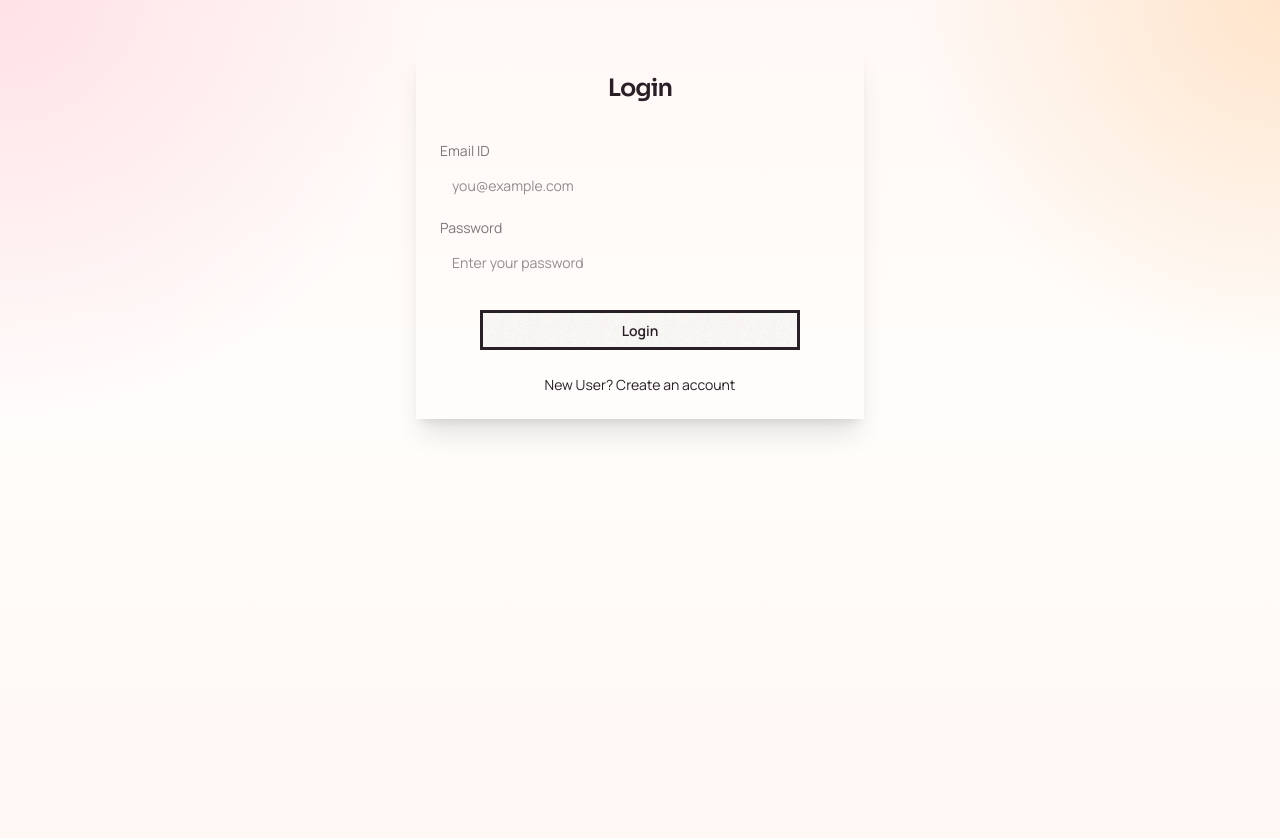
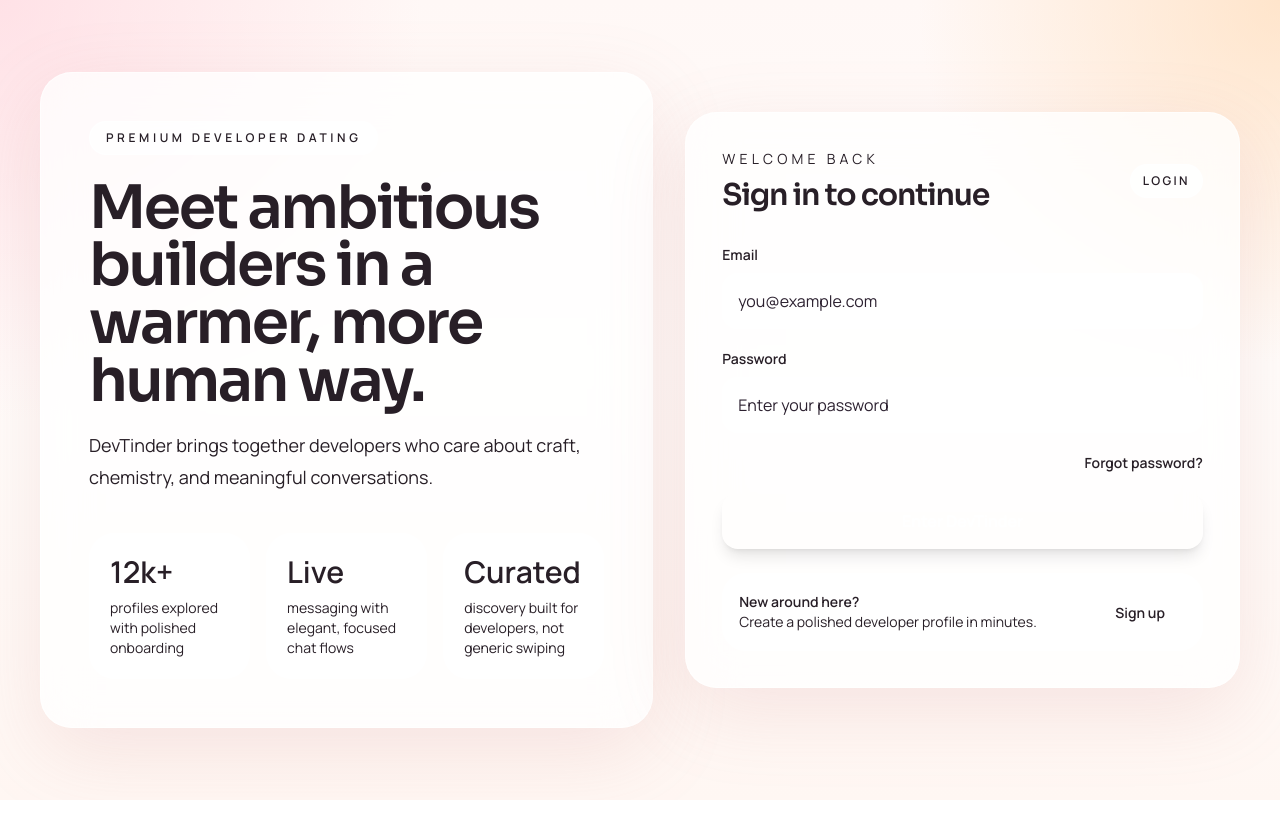
Before and after one commit to realgenes/DevTinder, a React (Vite) app in the folder frontEnd/: page /login in a window 1280 px wide. Shown: the top 838 px of the page. After the commit the page ends 800 px from the top, so only its background shows below. Built offline with nearby package versions, Linux system fonts and the light colour scheme; no server answers.

Commit message:
feat(auth): add forgot/reset password flow with token support

```diff
--- a/frontEnd/src/components/Login.jsx
+++ b/frontEnd/src/components/Login.jsx
@@ -1,12 +1,11 @@
-import React, { useState } from "react";
+import React, { useEffect, useState } from "react";
 import axios from "axios";
 import { useDispatch } from "react-redux";
 import { addUser } from "../utils/userSlice";
-import { useNavigate } from "react-router-dom";
+import { useNavigate, useSearchParams } from "react-router-dom";
 import { BASE_URL } from "../utils/constants";
 
 const Login = () => {
-  // Default form is now 'Login'
   const [isLoginForm, setLoginForm] = useState(true);
   const [emailId, setEmailId] = useState("");
   const [password, setPassword] = useState("");
@@ -15,6 +14,26 @@
   const [error, setError] = useState("");
   const dispatch = useDispatch();
   const navigate = useNavigate();
+  const [searchParams] = useSearchParams();
+  const [showForgotPassword, setShowForgotPassword] = useState(false);
+  const [isResetMode, setIsResetMode] = useState(false);
+  const [resetEmail, setResetEmail] = useState("");
+  const [resetToken, setResetToken] = useState("");
+  const [newPassword, setNewPassword] = useState("");
+  const [resetError, setResetError] = useState("");
+  const [resetMessage, setResetMessage] = useState("");
+  const [devResetToken, setDevResetToken] = useState("");
+
+  useEffect(() => {
+    const tokenFromQuery = searchParams.get("resetToken");
+    if (tokenFromQuery) {
+      setShowForgotPassword(true);
+      setIsResetMode(true);
+      setResetToken(tokenFromQuery);
+      setResetMessage("Reset token detected. Enter your new password.");
+      setResetError("");
+    }
+  }, [searchParams]);
 
   const handleLogin = async () => {
     try {
@@ -40,7 +59,7 @@
       const userData = res.data.data;
       if (userData) {
         dispatch(addUser(userData));
-        navigate("/profile"); // Redirect to profile to complete setup
+        navigate("/profile");
       } else {
         setError("Invalid response from server");
       }
@@ -51,7 +70,7 @@
 
   const handleSubmit = (e) => {
     e.preventDefault();
-    setError(""); // Clear previous errors
+    setError("");
     if (isLoginForm) {
       handleLogin();
     } else {
@@ -59,101 +78,286 @@
     }
   };
 
+  const handleForgotPasswordRequest = async () => {
+    try {
+      setResetError("");
+      setResetMessage("");
+      setDevResetToken("");
+      const res = await axios.post(`${BASE_URL}/password/forgot`, {
+        emailId: resetEmail,
+      });
+      setResetMessage(res.data?.message || "Reset request sent.");
+      if (res.data?.resetToken) {
+        setDevResetToken(res.data.resetToken);
+        setResetToken(res.data.resetToken);
+      }
+      setIsResetMode(true);
+    } catch (err) {
+      setResetError(
+        err?.response?.data?.message || "Failed to request password reset."
+      );
+    }
+  };
+
+  const handlePasswordReset = async () => {
+    try {
+      setResetError("");
+      setResetMessage("");
+      await axios.post(`${BASE_URL}/password/reset/${resetToken}`, {
+        newPassword,
+      });
+      setResetMessage("Password reset successful. Please login now.");
+      setNewPassword("");
+      setIsResetMode(false);
+      setResetToken("");
+    } catch (err) {
+      setResetError(
+        err?.response?.data?.message || "Failed to reset password."
+      );
+    }
+  };
+
   return (
-    <div className="flex justify-center my-12 px-4">
-      <div className="card w-full max-w-md bg-base-300 shadow-xl">
-        <div className="card-body">
-          <h2 className="card-title text-2xl font-mono justify-center mb-4">
-            {isLoginForm ? "Login" : "Create Account"}
+    <div className="relative min-h-screen overflow-hidden px-4 py-6 sm:px-6 lg:px-10">
+      <div className="pointer-events-none absolute inset-0">
+        <div className="absolute left-[-8rem] top-[-6rem] h-72 w-72 rounded-full bg-primary/25 blur-3xl" />
+        <div className="absolute right-[-4rem] top-20 h-80 w-80 rounded-full bg-secondary/20 blur-3xl" />
+        <div className="absolute bottom-[-5rem] left-1/3 h-72 w-72 rounded-full bg-accent/15 blur-3xl" />
+      </div>
+
+      <div className="relative mx-auto grid min-h-[calc(100vh-3rem)] max-w-7xl items-center gap-8 lg:grid-cols-[1.05fr_minmax(460px,0.95fr)]">
+        <section className="premium-card relative overflow-hidden p-8 sm:p-10 lg:p-12">
+          <div className="absolute inset-x-0 top-0 h-36 bg-gradient-to-r from-primary/20 via-secondary/15 to-transparent" />
+          <div className="relative">
+            <span className="soft-surface inline-flex rounded-full px-4 py-2 text-xs font-semibold uppercase tracking-[0.3em] text-base-content/80">
+              Premium developer dating
+            </span>
+            <h1 className="mt-6 max-w-xl text-5xl font-semibold leading-[0.96] text-balance sm:text-6xl">
+              Meet ambitious builders in a warmer, more human way.
+            </h1>
+            <p className="mt-5 max-w-xl text-lg leading-8 text-base-content/70">
+              DevTinder brings together developers who care about craft,
+              chemistry, and meaningful conversations.
+            </p>
+
+            <div className="mt-10 grid gap-4 sm:grid-cols-3">
+              <div className="soft-surface rounded-[26px] p-5">
+                <p className="font-display text-3xl font-semibold">12k+</p>
+                <p className="mt-2 text-sm text-base-content/85">
+                  profiles explored with polished onboarding
+                </p>
+              </div>
+              <div className="soft-surface rounded-[26px] p-5">
+                <p className="font-display text-3xl font-semibold">Live</p>
+                <p className="mt-2 text-sm text-base-content/85">
+                  messaging with elegant, focused chat flows
+                </p>
+              </div>
+              <div className="soft-surface rounded-[26px] p-5">
+                <p className="font-display text-3xl font-semibold">Curated</p>
+                <p className="mt-2 text-sm text-base-content/85">
+                  discovery built for developers, not generic swiping
+                </p>
+              </div>
+            </div>
+          </div>
+        </section>
+
+        <section className="premium-card p-6 sm:p-8 lg:p-9">
+          <div className="mb-8 flex items-center justify-between">
+            <div>
+              <p className="text-sm uppercase tracking-[0.3em] text-base-content/45">
+                {isLoginForm ? "Welcome back" : "Create account"}
+              </p>
+              <h2 className="mt-2 text-3xl font-semibold">
+                {isLoginForm ? "Sign in to continue" : "Start your profile"}
               </h2>
+            </div>
+            <div className="soft-surface rounded-full px-3 py-2 text-xs font-semibold uppercase tracking-[0.2em] text-base-content/80">
+              {isLoginForm ? "Login" : "Join"}
+            </div>
+          </div>
 
-          <form onSubmit={handleSubmit} className="space-y-3">
-            {/* Name fields - only for signup */}
-            <div
-              className={`overflow-hidden transition-all duration-500 ease-in-out ${
-                !isLoginForm
-                  ? "max-h-96 opacity-100 space-y-3"
-                  : "max-h-0 opacity-0"
-              }`}
-            >
-              <div>
-                <label className="label">
-                  <span className="label-text">First Name</span>
-                </label>
+          <form onSubmit={handleSubmit} className="space-y-5">
+            {!isLoginForm && (
+              <div className="grid gap-4 sm:grid-cols-2">
+                <label className="block">
+                  <span className="mb-2 block text-sm font-semibold text-base-content/70">
+                    First name
+                  </span>
                   <input
                     type="text"
                     value={firstName}
                     onChange={(e) => setFirstName(e.target.value)}
-                  className="input input-bordered w-full"
-                  placeholder="Enter your first name"
+                    className="input field-control h-14 rounded-2xl px-4"
+                    placeholder="Aarav"
                   />
-              </div>
-
-              <div>
-                <label className="label">
-                  <span className="label-text">Last Name</span>
                 </label>
+                <label className="block">
+                  <span className="mb-2 block text-sm font-semibold text-base-content/70">
+                    Last name
+                  </span>
                   <input
                     type="text"
                     value={lastName}
                     onChange={(e) => setLastName(e.target.value)}
-                  className="input input-bordered w-full"
-                  placeholder="Enter your last name"
+                    className="input field-control h-14 rounded-2xl px-4"
+                    placeholder="Mehta"
                   />
+                </label>
               </div>
-            </div>
+            )}
 
-            {/* Email and Password fields */}
-            <div>
-              <label className="label mb-1">
-                <span className="label-text">Email ID</span>
-              </label>
+            <label className="block">
+              <span className="mb-2 block text-sm font-semibold text-base-content/70">
+                Email
+              </span>
               <input
                 type="email"
                 value={emailId}
                 onChange={(e) => setEmailId(e.target.value)}
-                className="input input-bordered w-full"
+                className="input field-control h-14 rounded-2xl px-4"
                 placeholder="you@example.com"
                 required
               />
-            </div>
+            </label>
 
-            <div>
-              <label className="label mb-1">
-                <span className="label-text">Password</span>
-              </label>
+            <label className="block">
+              <span className="mb-2 block text-sm font-semibold text-base-content/70">
+                Password
+              </span>
               <input
                 type="password"
                 value={password}
                 onChange={(e) => setPassword(e.target.value)}
-                className="input input-bordered w-full"
-                placeholder="Enter your password"
+                className="input field-control h-14 rounded-2xl px-4"
+                placeholder={isLoginForm ? "Enter your password" : "Create a strong password"}
                 required
               />
-            </div>
+            </label>
 
-            <div className="card-actions flex-col items-center pt-4">
-              {error && <p className="text-error text-sm mb-2">{error}</p>}
-              <button type="submit" className="btn btn-primary w-full max-w-xs">
-                {isLoginForm ? "Login" : "Sign Up"}
+            {isLoginForm && (
+              <div className="flex justify-end">
+                <button
+                  type="button"
+                  onClick={() => {
+                    setShowForgotPassword((value) => !value);
+                    setResetError("");
+                    setResetMessage("");
+                    setDevResetToken("");
+                  }}
+                  className="text-sm font-semibold text-primary hover:underline"
+                >
+                  Forgot password?
                 </button>
               </div>
+            )}
+
+            {isLoginForm && showForgotPassword && (
+              <div className="soft-surface space-y-3 rounded-2xl p-4">
+                <p className="text-sm font-semibold">Reset your password</p>
+                {!isResetMode && (
+                  <>
+                    <input
+                      type="email"
+                      value={resetEmail}
+                      onChange={(e) => setResetEmail(e.target.value)}
+                      className="input field-control h-12 rounded-xl px-4"
+                      placeholder="Enter your email"
+                    />
+                    <button
+                      type="button"
+                      onClick={handleForgotPasswordRequest}
+                      className="btn h-11 min-h-11 w-full rounded-xl border-none bg-gradient-to-r from-primary to-secondary text-white"
+                    >
+                      Send reset link
+                    </button>
+                  </>
+                )}
+
+                {isResetMode && (
+                  <>
+                    <input
+                      type="text"
+                      value={resetToken}
+                      onChange={(e) => setResetToken(e.target.value)}
+                      className="input field-control h-12 rounded-xl px-4"
+                      placeholder="Reset token"
+                    />
+                    <input
+                      type="password"
+                      value={newPassword}
+                      onChange={(e) => setNewPassword(e.target.value)}
+                      className="input field-control h-12 rounded-xl px-4"
+                      placeholder="New strong password"
+                    />
+                    <button
+                      type="button"
+                      onClick={handlePasswordReset}
+                      className="btn h-11 min-h-11 w-full rounded-xl border-none bg-gradient-to-r from-primary to-secondary text-white"
+                    >
+                      Reset password
+                    </button>
+                  </>
+                )}
+
+                {devResetToken && (
+                  <p className="text-xs text-base-content/80">
+                    Dev mode token: <span className="font-mono">{devResetToken}</span>
+                  </p>
+                )}
+
+                {resetMessage && (
+                  <p className="text-sm text-success">{resetMessage}</p>
+                )}
+                {resetError && <p className="text-sm text-error">{resetError}</p>}
+              </div>
+            )}
+
+            {error && (
+              <div className="rounded-2xl border border-error/20 bg-error/10 px-4 py-3 text-sm text-error">
+                {error}
+              </div>
+            )}
+
+            <button
+              type="submit"
+              className="btn h-14 min-h-14 w-full rounded-2xl border-none bg-gradient-to-r from-primary via-primary to-secondary text-base font-semibold text-white shadow-lg shadow-primary/20"
+            >
+              {isLoginForm ? "Enter DevTinder" : "Create my account"}
+            </button>
           </form>
 
-          <div className="text-center mt-4">
+          <div className="soft-surface mt-6 flex flex-col items-start justify-between gap-4 rounded-[24px] px-4 py-4 sm:flex-row sm:items-center">
+            <div>
+              <p className="text-sm font-semibold">
+                {isLoginForm ? "New around here?" : "Already have an account?"}
+              </p>
+              <p className="text-sm text-base-content/60">
+                {isLoginForm
+                  ? "Create a polished developer profile in minutes."
+                  : "Jump back into your matches and messages."}
+              </p>
+            </div>
             <button
               onClick={() => {
                 setLoginForm((value) => !value);
-                setError(""); // Clear errors on toggle
+                setError("");
+                setShowForgotPassword(false);
+                setIsResetMode(false);
+                setResetEmail("");
+                setResetToken("");
+                setNewPassword("");
+                setResetError("");
+                setResetMessage("");
+                setDevResetToken("");
               }}
-              className="link link-hover text-sm"
+              className="btn btn-ghost soft-surface min-h-11 rounded-full px-5 text-base-content"
             >
-              {isLoginForm
-                ? "New User? Create an account"
-                : "Already have an account? Login here"}
+              {isLoginForm ? "Sign up" : "Login"}
             </button>
           </div>
-        </div>
+        </section>
       </div>
     </div>
   );
```
Also changed, not shown: 2 other files (tests, documents, lock files or other folders). Lines whose indentation alone changed are shown as unchanged.
